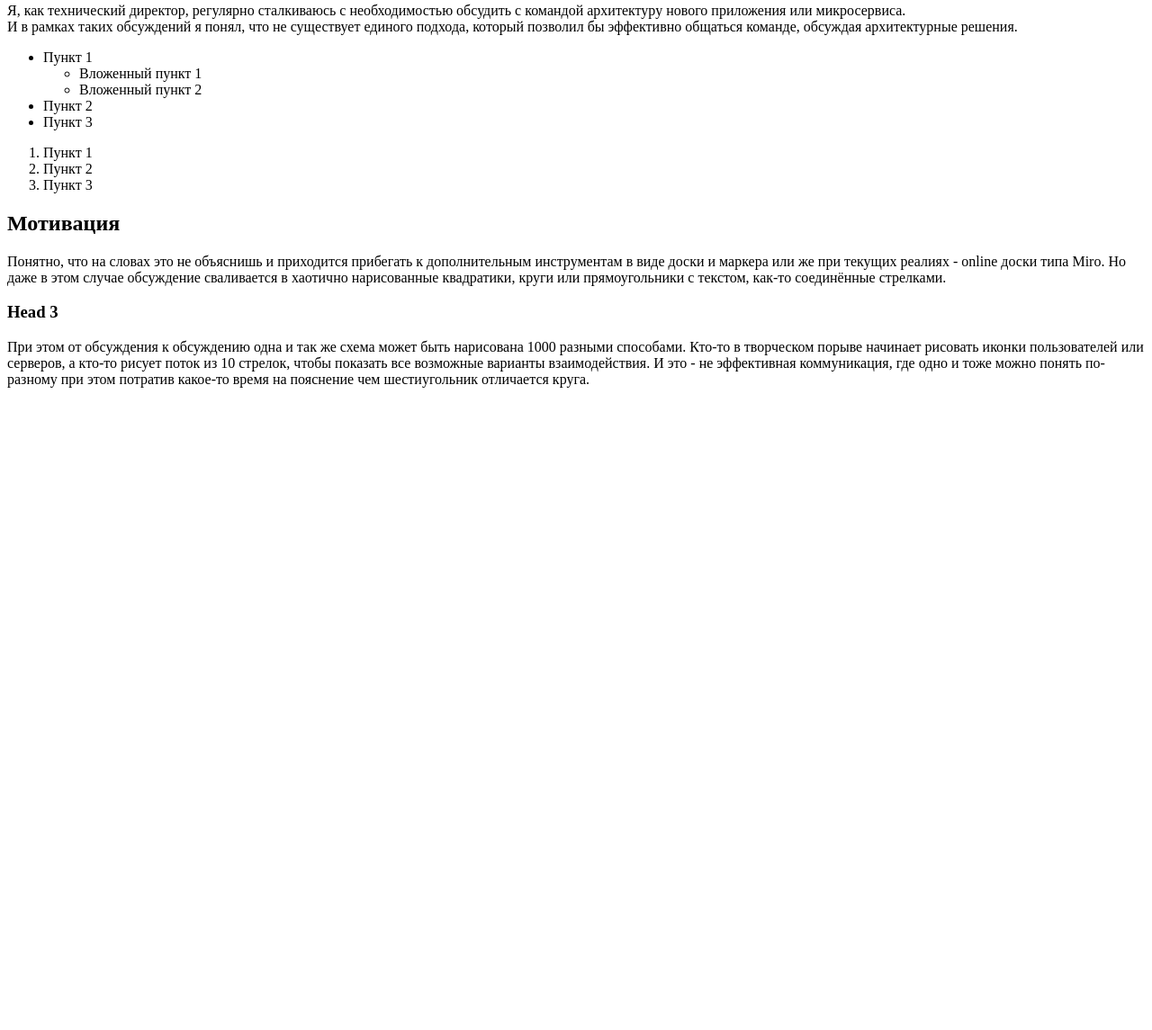
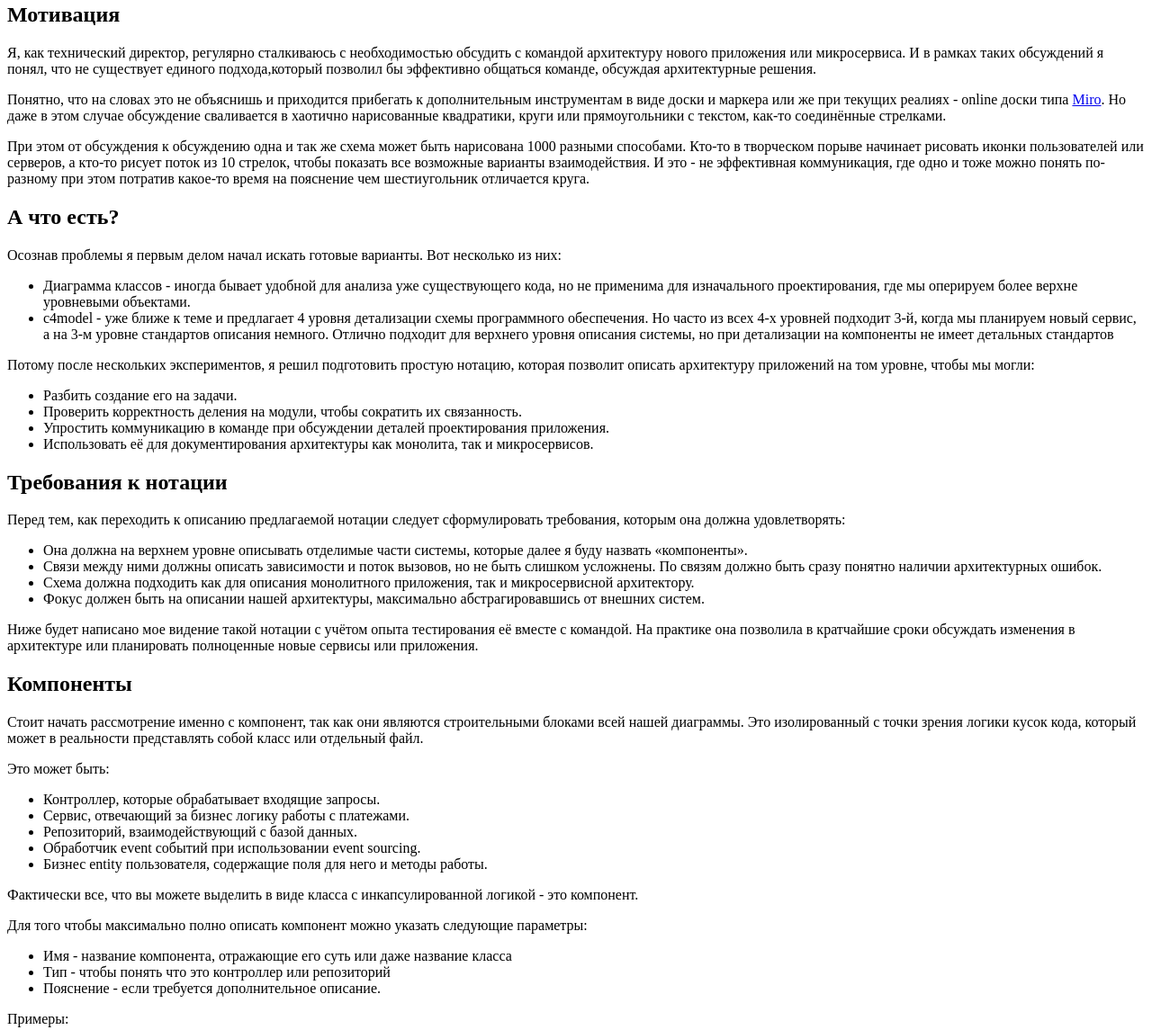
Before and after one commit to yura-fonrabe/HTML, a plain HTML site: page index.html in a window 1280 px wide. Shown: the part 77-1222 px from the top of the page at 90% size. Before the commit the page ends 800 px from the top, so only its background shows below. Drawn offline with Linux system fonts and the light colour scheme.

Commit message:
Ссылки

```diff
--- a/index.html
+++ b/index.html
@@ -7,38 +7,18 @@
 </head>
 <body>
     <h1>Нотация описания архитектуры приложения</h1>
-
+    <h2>Мотивация</h2>
     <p>
         Я, как технический директор, регулярно сталкиваюсь с необходимостью обсудить с
-        командой архитектуру нового приложения или микросервиса.<br />
-        И в рамках таких обсуждений я понял, что не существует единого подхода,
-        который позволил бы эффективно общаться команде, обсуждая архитектурные
-        решения.
+        командой архитектуру нового приложения или микросервиса. И в рамках таких обсуждений я понял, что не существует единого подхода,который позволил бы эффективно общаться команде, обсуждая архитектурные решения.
     </p>
-    <ul>
-        <li>Пункт 1
-            <ul>
-                <li>Вложенный пункт 1</li>
-                <li>Вложенный пункт 2</li>
-            </ul>
-        </li>
-        <li>Пункт 2</li>
-        <li>Пункт 3</li>
-    </ul>
-    <ol>
-        <li>Пункт 1</li>
-        <li>Пункт 2</li>
-        <li>Пункт 3</li>
-    </ol>
-    <h2>Мотивация</h2>
     <p>
         Понятно, что на словах это не объяснишь и приходится прибегать к
         дополнительным инструментам в виде доски и маркера или же при текущих реалиях
-        - online доски типа Miro. Но даже в этом случае обсуждение сваливается в
+        - online доски типа <a href="https://miro.com/ru/" target="_blank">Miro</a>. Но даже в этом случае обсуждение сваливается в
         хаотично нарисованные квадратики, круги или прямоугольники с текстом, как-то
         соединённые стрелками.
     </p>
-    <h3>Head 3</h3>
     <p>
         При этом от обсуждения к обсуждению одна и так же схема может быть нарисована
         1000 разными способами. Кто-то в творческом порыве начинает рисовать иконки
@@ -47,5 +27,108 @@
         коммуникация, где одно и тоже можно понять по-разному при этом потратив
         какое-то время на пояснение чем шестиугольник отличается круга.
     </p>
+    <h2>А что есть?</h2>
+    <p>
+        Осознав проблемы я первым делом начал искать готовые варианты. Вот
+        несколько из них:
+    </p>
+    <ul>
+        <li>
+            Диаграмма классов - иногда бывает удобной для анализа уже существующего
+            кода, но не применима для изначального проектирования, где мы оперируем
+            более верхне уровневыми объектами.
+        </li>
+        <li>
+            c4model - уже ближе к теме и предлагает 4 уровня детализации схемы
+            программного обеспечения. Но часто из всех 4-х уровней подходит 3-й,
+            когда мы планируем новый сервис, а на 3-м уровне стандартов описания
+            немного. Отлично подходит для верхнего уровня описания системы, но при
+            детализации на компоненты не имеет детальных стандартов
+        </li>
+    </ul>
+    <p>
+        Потому после нескольких экспериментов, я решил подготовить простую
+        нотацию, которая позволит описать архитектуру приложений на том уровне,
+        чтобы мы могли:
+    </p>
+    <ul>
+        <li>Разбить создание его на задачи.</li>
+        <li>
+            Проверить корректность деления на модули, чтобы сократить их
+            связанность.
+        </li>
+        <li>
+            Упростить коммуникацию в команде при обсуждении деталей проектирования
+            приложения.
+        </li>
+        <li>
+            Использовать её для документирования архитектуры как монолита, так и
+            микросервисов.
+        </li>
+    </ul>
+    <h2>Требования к нотации</h2>
+    <p>
+        Перед тем, как переходить к описанию предлагаемой нотации следует
+        сформулировать требования, которым она должна удовлетворять:
+    </p>
+    <ul>
+        <li>
+            Она должна на верхнем уровне описывать отделимые части системы, которые
+            далее я буду назвать «компоненты».
+        </li>
+        <li>
+            Связи между ними должны описать зависимости и поток вызовов, но не быть
+            слишком усложнены. По связям должно быть сразу понятно наличии
+            архитектурных ошибок.
+        </li>
+        <li>
+            Схема должна подходить как для описания монолитного приложения, так и
+            микросервисной архитектору.
+        </li>
+        <li>
+            Фокус должен быть на описании нашей архитектуры, максимально
+            абстрагировавшись от внешних систем.
+        </li>
+    </ul>
+    <p>
+        Ниже будет написано мое видение такой нотации с учётом опыта тестирования
+        её вместе с командой. На практике она позволила в кратчайшие сроки
+        обсуждать изменения в архитектуре или планировать полноценные новые
+        сервисы или приложения.
+    </p>
+    <h2>Компоненты</h2>
+    <p>
+        Стоит начать рассмотрение именно с компонент, так как они являются
+        строительными блоками всей нашей диаграммы. Это изолированный с точки
+        зрения логики кусок кода, который может в реальности представлять собой
+        класс или отдельный файл.
+    </p>
+    <p>Это может быть:</p>
+    <ul>
+        <li>Контроллер, которые обрабатывает входящие запросы.</li>
+        <li>Сервис, отвечающий за бизнес логику работы с платежами.</li>
+        <li>Репозиторий, взаимодействующий с базой данных.</li>
+        <li>Обработчик event событий при использовании event sourcing.</li>
+        <li>
+            Бизнес entity пользователя, содержащие поля для него и методы работы.
+        </li>
+    </ul>
+    <p>
+        Фактически все, что вы можете выделить в виде класса с инкапсулированной
+        логикой - это компонент.
+    </p>
+    <p>
+        Для того чтобы максимально полно описать компонент можно указать следующие
+        параметры:
+    </p>
+    <ul>
+        <li>
+            Имя - название компонента, отражающие его суть или даже название класса
+        </li>
+        <li>Тип - чтобы понять что это контроллер или репозиторий</li>
+        <li>Пояснение - если требуется дополнительное описание.</li>
+    </ul>
+    <p>Примеры:</p>
+    <img src="./images/image1.jpg" alt="Примеры оформления блоков в архитектуре" />
 </body>
 </html>
```
Also changed, not shown: images/image1.jpg (added).
